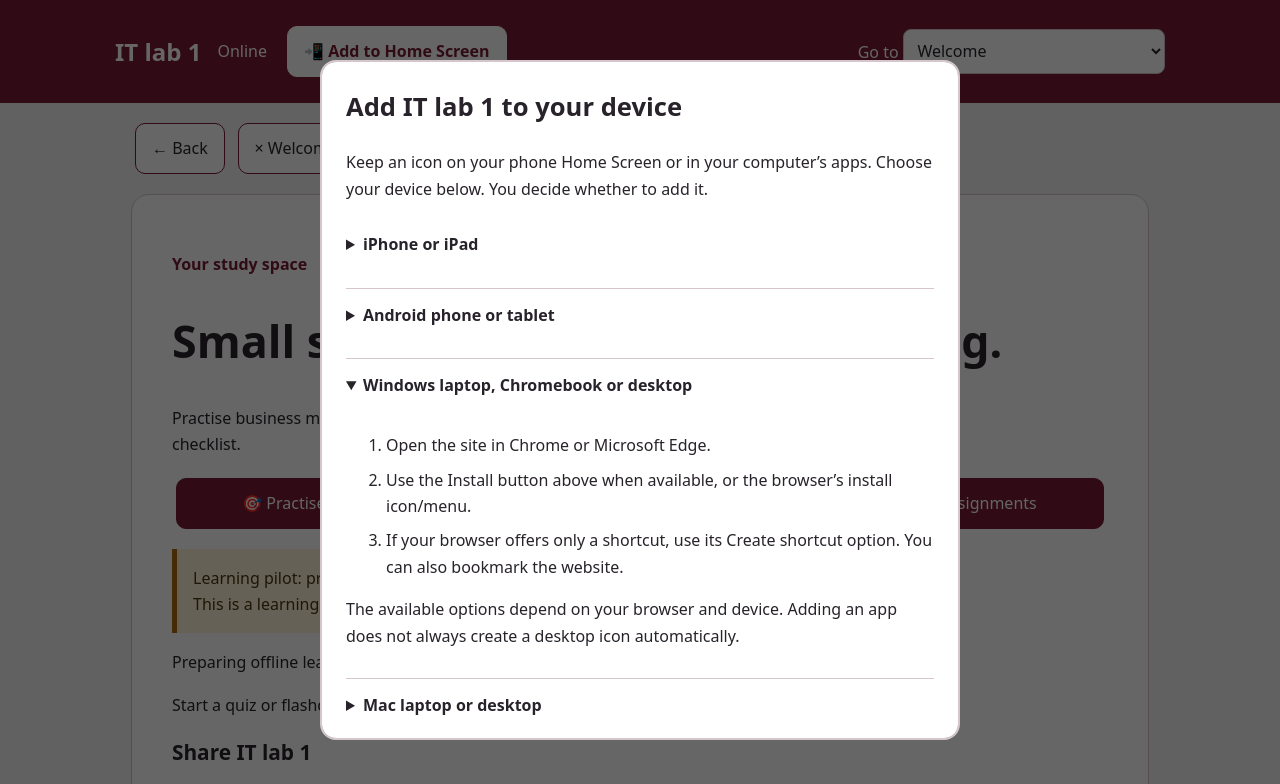
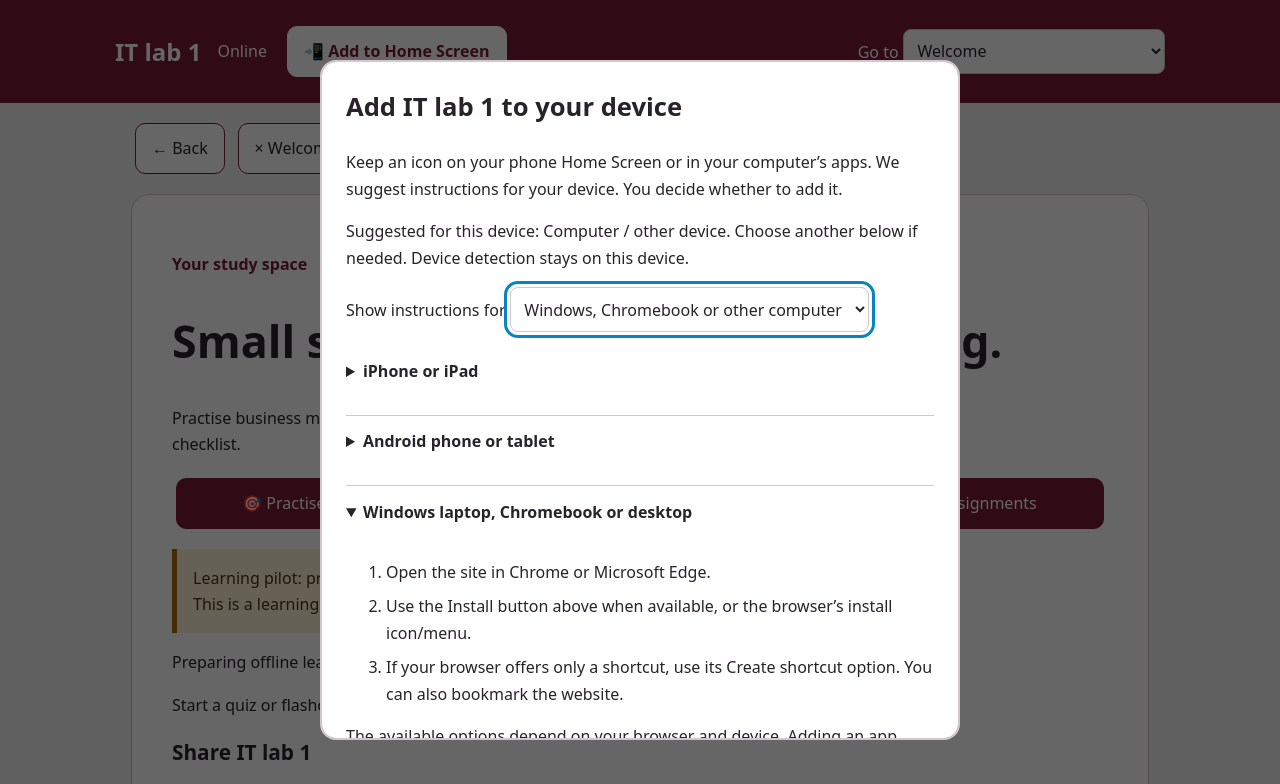
Before and after one commit to Enache101/it-lab-1, a plain HTML site: page index.html in a window 1280 px wide. Both pictures are taken after a click on the button "📲 Add to Home Screen". Shown: the top 784 px of the page. Drawn offline with Linux system fonts and the light colour scheme.

Commit message:
Show detected device and manual device choice in install guidance

```diff
--- a/index.html
+++ b/index.html
@@ -21,7 +21,9 @@
 <section id="help" hidden><h1>Help</h1><p>Use the menu to change sections. Back returns to the previous section. × Welcome closes the current section.</p><p>Offline learning becomes available after the download status confirms it is ready. Booking calendars and university resources require internet. Browser storage can be cleared by your device.</p><p>On iPhone, use Safari's Share menu and Add to Home Screen. On Android, use your browser's Install or Add to Home screen option when available. This is a web app, not an App Store or Play Store release.</p><p>No Microsoft or GitHub account is needed for the public learning activities. Separately protected resources may require sign-in.</p></section>
 </main><dialog id="installDialog" aria-labelledby="installTitle" aria-describedby="installIntro">
 <h2 id="installTitle">Add IT lab 1 to your device</h2>
-<p id="installIntro">Keep an icon on your phone Home Screen or in your computer’s apps. Choose your device below. You decide whether to add it.</p>
+<p id="installIntro">Keep an icon on your phone Home Screen or in your computer’s apps. We suggest instructions for your device. You decide whether to add it.</p>
+<p id="installDetected" role="status"></p>
+<label for="installDevice">Show instructions for <select id="installDevice"><option value="ios">iPhone or iPad</option><option value="android">Android phone or tablet</option><option value="desktop">Windows, Chromebook or other computer</option><option value="mac">Mac</option></select></label>
 <p id="installStatus" role="status" aria-live="polite"></p>
 <button id="installConfirm" type="button" hidden>📲 Install IT lab 1</button>
 <details data-platform="ios"><summary>iPhone or iPad</summary><ol><li>Open IT lab 1 in Safari. If you opened it inside another app, copy its link and open Safari first.</li><li>Open Safari’s Share menu (the square with an upward arrow). On some layouts, open the More menu first.</li><li>Choose <strong>Add to Home Screen</strong>. Scroll through the actions if needed.</li><li>If offered, leave <strong>Open as Web App</strong> switched on, then tap <strong>Add</strong>.</li></ol></details>
--- a/install.js
+++ b/install.js
@@ -19,10 +19,24 @@
     });
     if (installed) status.textContent = 'IT lab 1 is already open as an app or has just been added on this device.';
   }
-  const ua = navigator.userAgent;
-  const platform = /iPad|iPhone|iPod/.test(ua) || (/Macintosh/.test(ua) && navigator.maxTouchPoints > 1)
-    ? 'ios' : /Android/.test(ua) ? 'android' : /Macintosh/.test(ua) ? 'mac' : 'desktop';
-  dialog.querySelectorAll('[data-platform]').forEach(item => { item.open = item.dataset.platform === platform; });
+  function detectPlatform(ua, touchPoints, system) {
+    if (/iPad|iPhone|iPod/.test(ua) || (/Macintosh|MacIntel/.test(ua+' '+system) && touchPoints > 1)) return 'ios';
+    if (/Android/i.test(ua+' '+system)) return 'android';
+    if (/Macintosh|MacIntel|macOS/i.test(ua+' '+system)) return 'mac';
+    return 'desktop';
+  }
+  const platform = detectPlatform(navigator.userAgent, navigator.maxTouchPoints || 0,
+    navigator.userAgentData?.platform || navigator.platform || '');
+  const names = {ios:'iPhone or iPad',android:'Android phone or tablet',mac:'Mac',desktop:'Computer / other device'};
+  const detected = document.getElementById('installDetected');
+  const deviceChoice = document.getElementById('installDevice');
+  detected.textContent = 'Suggested for this device: '+names[platform]+'. Choose another below if needed. Device detection stays on this device.';
+  function chooseDevice(value) {
+    dialog.querySelectorAll('[data-platform]').forEach(item => { item.open = item.dataset.platform === value; });
+    deviceChoice.value = value;
+  }
+  chooseDevice(platform);
+  deviceChoice.addEventListener('change', () => chooseDevice(deviceChoice.value));
   buttons.forEach(button => button.addEventListener('click', () => {
     opener = button;
     refresh();
--- a/sw.js
+++ b/sw.js
@@ -1,4 +1,4 @@
-const CACHE='itlab-public-20261126-4';
+const CACHE='itlab-public-20261126-5';
 const FILES=['./','./index.html','./style.css','./app.js','./install.js','./config.js','./bm522.js','./bm522.json','./questions.json','./flashcards.json','./assignments.json','./manifest.webmanifest','./icons/icon-192.png','./icons/icon-512.png','./IT_lab_1_QR.png'];
 self.addEventListener('install',event=>event.waitUntil(caches.open(CACHE).then(c=>c.addAll(FILES))));
 self.addEventListener('activate',event=>event.waitUntil(caches.keys().then(keys=>Promise.all(keys.filter(k=>k.startsWith('itlab-public-')&&k!==CACHE).map(k=>caches.delete(k)))).then(()=>self.clients.claim())));
```
